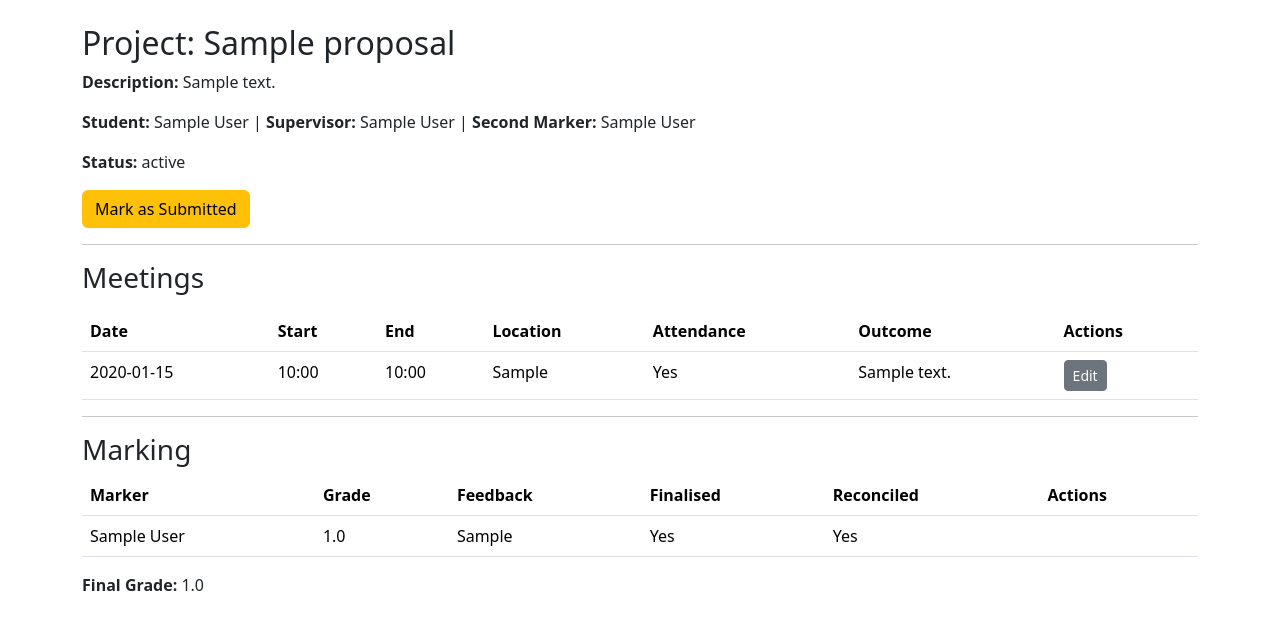
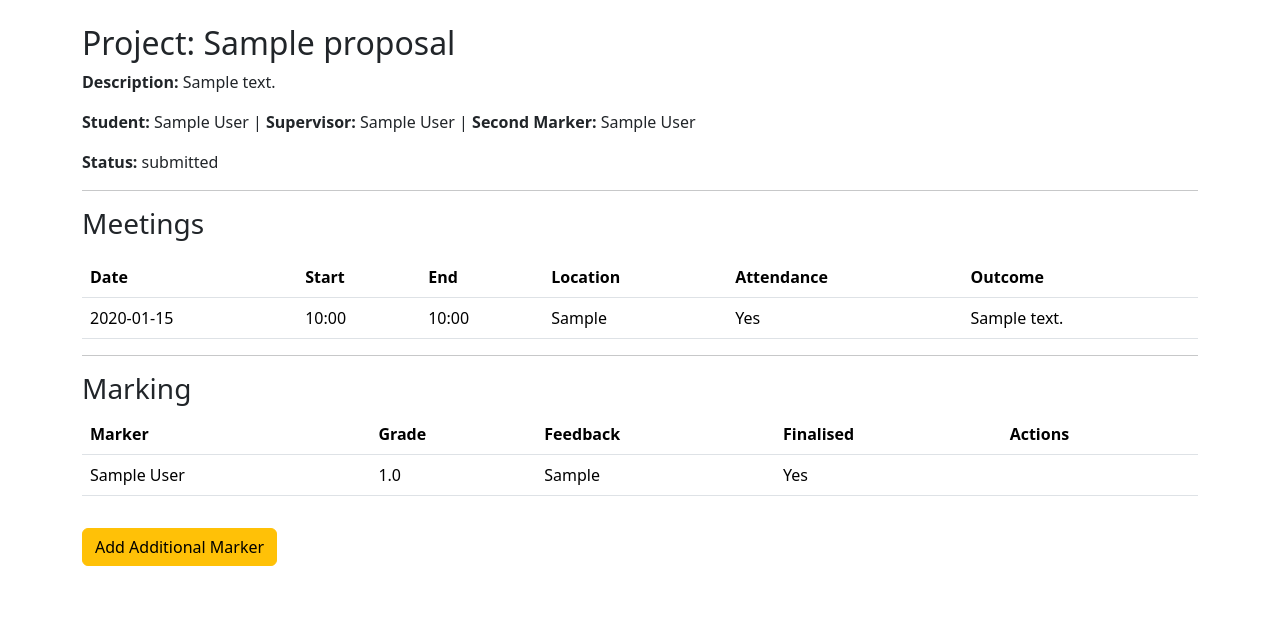
Before and after one commit to TechyByte/ECMM427, a Flask app: page /project/1 in a window 1280 px wide. Shown: the part 56-686 px from the top of the page. Run offline with Flask 3, Linux system fonts and the light colour scheme; a user stored in the database is signed in; tables that the repository leaves empty hold one stand-in row (values such as "Sample post").

Commit message:
UX improvements, proposal/project testing/validation, and marking logic

```diff
--- a/exceptions.py
+++ b/exceptions.py
@@ -15,5 +15,9 @@ class MaxProposalsReachedError(ValueError):
     pass
 
 class ProjectNotSubmittedError(ValueError):
-    # This exception is raised when a project fails to submit.
+    # This exception is raised when a project fails to submit or if an action requires a submitted project.
     pass
+
+class NoConcordantProjectMarks(ValueError):
+    #  This exception is raised when a project has no concordant marks, thus requires additional marking
+    pass
--- a/routes/project.py
+++ b/routes/project.py
@@ -2,6 +2,9 @@ from datetime import datetime
 
 from flask import Blueprint, render_template, request, redirect, url_for, flash
 from flask_login import login_required, current_user
+
+from exceptions import NoConcordantProjectMarks
+from models import User
 from models.Project import Project, ProjectStatus
 from models.Meeting import Meeting
 from models.ProjectMark import ProjectMark
@@ -16,6 +19,11 @@ def view_project(project_id):
     project = Project.query.get_or_404(project_id)
     meetings = Meeting.query.filter_by(project_id=project_id).order_by(Meeting.meeting_start).all()
     marks = ProjectMark.query.filter_by(project_id=project_id).all()
+    try:
+        _ = project.get_final_mark()
+        final_mark_is_ready = True
+    except NoConcordantProjectMarks as e:
+        final_mark_is_ready = False
     user_role = 'student' if current_user.id == project.student_id else (
         'supervisor' if current_user.id == project.supervisor_id else (
             'second_marker' if current_user.id == project.second_marker_id else (
@@ -23,7 +31,8 @@ def view_project(project_id):
     can_create_meeting = user_role == 'supervisor'
     can_mark = (current_user.is_supervisor) # TODO: and project.status == 'submitted'
     can_submit = user_role == 'student' # TODO: and project.status == 'active'
-    return render_template('project.html', project=project, meetings=meetings, marks=marks, user_role=user_role, can_create_meeting=can_create_meeting, can_mark=can_mark, can_submit=can_submit)
+    supervisors = User.query.filter_by(is_supervisor=True, active=True).all()
+    return render_template('project.html', project=project, meetings=meetings, marks=marks, user_role=user_role, can_create_meeting=can_create_meeting, can_mark=can_mark, can_submit=can_submit, final_mark_is_ready=final_mark_is_ready, supervisors=supervisors)
 
 @project_bp.route('/project/<int:project_id>/create_meeting', methods=['POST'])
 @login_required
@@ -67,20 +76,40 @@ def submit_mark(mark_id):
     mark = ProjectMark.query.get_or_404(mark_id)
     project = Project.query.get(mark.project_id)
     if current_user.id not in [project.supervisor_id, project.second_marker_id]:
-        flash('Not authorized.', 'danger')
+        flash('Not authorised.', 'danger')
         return redirect(url_for('project.view_project', project_id=project.id))
-    # TODO: Check if project is in a valid state to be marked
-    # if project.status != ProjectStatus.SUBMITTED:
-    #     flash('Project must be submitted before marking.', 'danger')
-    #     return redirect(url_for('project.view_project', project_id=project.id))
+    if project.status != ProjectStatus.SUBMITTED:
+        flash('Project must be submitted before marking.', 'danger')
+        return redirect(url_for('project.view_project', project_id=project.id))
     if mark.finalised:
         flash('Mark already finalised.', 'info')
         return redirect(url_for('project.view_project', project_id=project.id))
-    mark.grade = float(request.form.get('grade'))
+    mark.mark = float(request.form.get('grade'))
     mark.feedback = request.form.get('feedback')
     mark.finalised = True
     db.session.commit()
+    db.session.flush()
     flash('Mark submitted.', 'success')
+
+    # Post-update check for non-concordant marks
+    try:
+        project.get_final_mark()
+    except NoConcordantProjectMarks:
+        # Find the last non-concordant pair
+        finalised_marks = [m for m in project.marks if m.finalised]
+        if len(finalised_marks) >= 2 and len(finalised_marks) % 2 == 0:
+            # Sort by id to get the most recent pair
+            marks_sorted = sorted(finalised_marks, key=lambda m: m.id)
+            m1, m2 = marks_sorted[-2], marks_sorted[-1]
+            # Only create new marks if not already present for these markers
+            for marker in [m1.marker_id, m2.marker_id]:
+                exists = ProjectMark.query.filter_by(project_id=project.id, marker_id=marker, finalised=False).first()
+                if not exists:
+                    new_mark = ProjectMark(project_id=project.id, marker_id=marker)
+                    db.session.add(new_mark)
+            db.session.commit()
+            flash('Non-concordant marks detected. New marking round started for the two markers.', 'warning')
+
     return redirect(url_for('project.view_project', project_id=project.id))
 
 @project_bp.route('/project/<int:project_id>/submit', methods=['POST'])
@@ -90,11 +119,40 @@ def submit_project(project_id):
     if current_user.id != project.student_id:
         flash('Only the student can submit the project.', 'danger')
         return redirect(url_for('project.view_project', project_id=project_id))
-    # TODO: Check if project is in a valid state to be submitted
-    # if project.status != 'active':
-    #     flash('Project cannot be submitted.', 'danger')
-    #     return redirect(url_for('project.view_project', project_id=project_id))
-    # TODO: On submit, project.is_submitted = True
+    if project.status != ProjectStatus.ACTIVE:
+        flash('Project cannot be submitted if project is not active.', 'danger')
+        return redirect(url_for('project.view_project', project_id=project_id))
+    project.submitted_datetime = datetime.utcnow()
+    try:
+        db.session.commit()
+        flash('Project marked as submitted.', 'success')
+    except Exception as e:
+        db.session.rollback()
+        flash(f'Error submitting project: {e}', 'danger')
+    return redirect(url_for('project.view_project', project_id=project_id))
+
+@project_bp.route('/project/<int:project_id>/add_marker', methods=['POST'])
+@login_required
+def add_marker(project_id):
+    project = Project.query.get_or_404(project_id)
+    if not current_user.is_admin:
+        flash('Only admins can assign a second marker.', 'danger')
+        return redirect(url_for('project.view_project', project_id=project_id))
+    add_marker_id = request.form.get('add_marker_id')
+    if not add_marker_id:
+        flash('No second marker selected.', 'danger')
+        return redirect(url_for('project.view_project', project_id=project_id))
+    # Prevent assigning the supervisor as second marker
+    if int(add_marker_id) == project.supervisor_id:
+        flash('Supervisor cannot be assigned as second marker.', 'danger')
+        return redirect(url_for('project.view_project', project_id=project_id))
+    project.second_marker_id = int(add_marker_id)
+    # Create ProjectMark for second marker if not already present
+    from models.ProjectMark import ProjectMark
+    existing = ProjectMark.query.filter_by(project_id=project.id, marker_id=project.second_marker_id).first()
+    if not existing:
+        new_mark = ProjectMark(project_id=project.id, marker_id=project.second_marker_id)
+        db.session.add(new_mark)
     db.session.commit()
-    flash('NOT IMPLEMENTED: Project marked as submitted.', 'success')
+    flash('Second marker assigned successfully.', 'success')
     return redirect(url_for('project.view_project', project_id=project_id))
--- a/routes/proposal.py
+++ b/routes/proposal.py
@@ -69,8 +69,7 @@ def proposal_action(proposal_id):
         db.session.flush()  # get project.id
 
         # Create ProjectMark for supervisor
-        db.session.add(ProjectMark(project_id=project.id, marker_id=project.supervisor_id, grade=0.0, finalised=False,
-                                   is_reconciled=False))
+        db.session.add(ProjectMark(project_id=project.id, marker_id=project.supervisor_id))
 
         flash("Proposal accepted and project created.")
     elif action == "reject":
--- a/routes/user.py
+++ b/routes/user.py
@@ -2,7 +2,7 @@ from flask import Blueprint, render_template, redirect, url_for, request, flash
 from flask_login import current_user, login_required
 from werkzeug.security import generate_password_hash
 
-from models import db, User, Proposal, Project, CatalogProposal
+from models import db, User, Proposal, Project, CatalogProposal, ProjectMark
 from models.Proposal import ProposalStatus
 user_bp = Blueprint('user', __name__)
 
@@ -20,7 +20,8 @@ def home():
         # Supervisor view
         proposals = Proposal.query.filter_by(supervisor_id=user.id).all()
         projects = Project.query.filter_by(supervisor_id=user.id).all()
-        return render_template("home_supervisor.html", proposals=proposals, projects=projects)
+        marking_projects = [pm.project for pm in ProjectMark.query.filter_by(marker_id=user.id).all() if pm.project.is_submitted]
+        return render_template("home_supervisor.html", proposals=proposals, projects=projects, marking_projects=marking_projects)
 
     else:
         # Student view
--- a/templates/base.html
+++ b/templates/base.html
@@ -2,7 +2,7 @@
 <html lang="en">
 <head>
   <meta charset="UTF-8">
-  <title>{% block title %}DMC{% endblock %}</title>
+  <title>{% block title %}DMS{% endblock %}</title>
   <link href="https://cdn.jsdelivr.net/npm/bootstrap@5.3.2/dist/css/bootstrap.min.css" rel="stylesheet">
 </head>
 <div aria-live="polite" aria-atomic="true" class="position-fixed top-0 end-0 p-3" style="z-index: 1080;">
--- /dev/null
+++ b/templates/modal_create_meeting.html
@@ -0,0 +1,29 @@
+<div class="modal fade" id="createMeetingModal" tabindex="-1">
+  <div class="modal-dialog">
+    <form method="post" action="{{ url_for('project.create_meeting', project_id=project.id) }}">
+      <div class="modal-content">
+        <div class="modal-header">
+          <h5 class="modal-title">Create Meeting</h5>
+          <button type="button" class="btn-close" data-bs-dismiss="modal"></button>
+        </div>
+        <div class="modal-body">
+          <div class="mb-3">
+            <label>Start Time:</label>
+            <input type="datetime-local" name="meeting_start" class="form-control" required>
+          </div>
+          <div class="mb-3">
+            <label>End Time:</label>
+            <input type="datetime-local" name="meeting_end" class="form-control">
+          </div>
+          <div class="mb-3">
+            <label>Location:</label>
+            <input type="text" name="location" class="form-control">
+          </div>
+        </div>
+        <div class="modal-footer">
+          <button type="submit" class="btn btn-success">Create</button>
+        </div>
+      </div>
+    </form>
+  </div>
+</div>
--- /dev/null
+++ b/templates/modal_edit_meeting.html
@@ -0,0 +1,28 @@
+<div class="modal fade" id="editMeetingModal{{ meeting.id }}" tabindex="-1">
+  <div class="modal-dialog">
+    <form method="post" action="{{ url_for('project.edit_meeting', meeting_id=meeting.id) }}">
+      <div class="modal-content">
+        <div class="modal-header">
+          <h5 class="modal-title">Edit Meeting</h5>
+          <button type="button" class="btn-close" data-bs-dismiss="modal"></button>
+        </div>
+        <div class="modal-body">
+          <div class="mb-3">
+            <label>Attendance:</label>
+            <select name="attendance" class="form-select">
+              <option value="1" {% if meeting.attendance %}selected{% endif %}>Attended</option>
+              <option value="0" {% if not meeting.attendance %}selected{% endif %}>Absent</option>
+            </select>
+          </div>
+          <div class="mb-3">
+            <label>Outcome Notes:</label>
+            <textarea name="outcome_notes" class="form-control">{{ meeting.outcome_notes or '' }}</textarea>
+          </div>
+        </div>
+        <div class="modal-footer">
+          <button type="submit" class="btn btn-primary">Save</button>
+        </div>
+      </div>
+    </form>
+  </div>
+</div>
--- /dev/null
+++ b/templates/modal_mark_project.html
@@ -0,0 +1,23 @@
+<div class="modal fade" id="markModal{{ mark.id }}" tabindex="-1">
+  <div class="modal-dialog">
+    <form method="post" action="{{ url_for('project.submit_mark', mark_id=mark.id) }}">
+      <div class="modal-content">
+        <div class="modal-header">
+          <h5 class="modal-title">Submit Mark</h5>
+          <button type="button" class="btn-close" data-bs-dismiss="modal"></button>
+        </div>
+        <div class="modal-body">
+          <div class="mb-3">
+            <label>Grade (0-100):<input type="number" name="grade" min="0" max="100" step="0.01" class="form-control" value="{{ mark.mark }}" required></label>
+          </div>
+          <div class="mb-3">
+            <label>Feedback:<textarea name="feedback" class="form-control">{{ mark.feedback or '' }}</textarea></label>
+          </div>
+        </div>
+        <div class="modal-footer">
+          <button type="submit" class="btn btn-success">Submit</button>
+        </div>
+      </div>
+    </form>
+  </div>
+</div>
--- a/templates/project.html
+++ b/templates/project.html
@@ -5,7 +5,7 @@
 <p><strong>Student:</strong> {{ project.student.name }} | <strong>Supervisor:</strong> {{ project.supervisor.name }}{% if project.second_marker %} | <strong>Second Marker:</strong> {{ project.second_marker.name }}{% endif %}</p>
 <p><strong>Status:</strong> {{ project.status.value if project.status else 'N/A' }}</p>
 
-{% if can_submit %}
+{% if can_submit and not project.is_submitted %}
 <form method="post" action="{{ url_for('project.submit_project', project_id=project.id) }}">
     <button class="btn btn-warning">Mark as Submitted</button>
 </form>
@@ -16,6 +16,7 @@
 {% if can_create_meeting %}
 <button class="btn btn-primary" data-bs-toggle="modal" data-bs-target="#createMeetingModal">Create Meeting</button>
 {% endif %}
+{%  if meetings %}
 <table class="table mt-3">
     <thead>
         <tr>
@@ -25,7 +26,7 @@
             <th>Location</th>
             <th>Attendance</th>
             <th>Outcome</th>
-            <th>Actions</th>
+            {% if can_create_meeting %}<th>Actions</th>{% endif %}
         </tr>
     </thead>
     <tbody>
@@ -36,7 +37,7 @@
             <td>{{ meeting.meeting_end.strftime('%H:%M') if meeting.meeting_end else '' }}</td>
             <td>{{ meeting.location or 'unspecified' }}</td>
             <td>
-                {% if meeting.has_started %}
+                {% if meeting.has_started or meeting.attendance %}
                     {{ 'Yes' if meeting.attendance else 'No' }}
                 {% else %}
                     <span class="text-muted">tbc</span>
@@ -49,75 +50,21 @@
                     <span class="text-muted">blank</span>
                 {% endif %}
             </td>
+            {% if can_create_meeting %}
                 <td>
                     <button class="btn btn-sm btn-secondary" data-bs-toggle="modal" data-bs-target="#editMeetingModal{{ meeting.id }}">Edit</button>
                 </td>
+            {% endif %}
         </tr>
         {# Edit Meeting Modal #}
-        {# TODO: Create modal_edit_meeting.html template #}
-        <div class="modal fade" id="editMeetingModal{{ meeting.id }}" tabindex="-1">
-          <div class="modal-dialog">
-            <form method="post" action="{{ url_for('project.edit_meeting', meeting_id=meeting.id) }}">
-              <div class="modal-content">
-                <div class="modal-header">
-                  <h5 class="modal-title">Edit Meeting</h5>
-                  <button type="button" class="btn-close" data-bs-dismiss="modal"></button>
-                </div>
-                <div class="modal-body">
-                  <div class="mb-3">
-                    <label>Attendance:</label>
-                    <select name="attendance" class="form-select">
-                      <option value="1" {% if meeting.attendance %}selected{% endif %}>Attended</option>
-                      <option value="0" {% if not meeting.attendance %}selected{% endif %}>Absent</option>
-                    </select>
-                  </div>
-                  <div class="mb-3">
-                    <label>Outcome Notes:</label>
-                    <textarea name="outcome_notes" class="form-control">{{ meeting.outcome_notes or '' }}</textarea>
-                  </div>
-                </div>
-                <div class="modal-footer">
-                  <button type="submit" class="btn btn-primary">Save</button>
-                </div>
-              </div>
-            </form>
-          </div>
-        </div>
+        {% include "modal_edit_meeting.html" with context %}
     {% endfor %}
     </tbody>
 </table>
+    {% endif %}
 
 {# Create Meeting Modal #}
-{# TODO: Create modal_create_meeting.html template #}
-<div class="modal fade" id="createMeetingModal" tabindex="-1">
-  <div class="modal-dialog">
-    <form method="post" action="{{ url_for('project.create_meeting', project_id=project.id) }}">
-      <div class="modal-content">
-        <div class="modal-header">
-          <h5 class="modal-title">Create Meeting</h5>
-          <button type="button" class="btn-close" data-bs-dismiss="modal"></button>
-        </div>
-        <div class="modal-body">
-          <div class="mb-3">
-            <label>Start Time:</label>
-            <input type="datetime-local" name="meeting_start" class="form-control" required>
-          </div>
-          <div class="mb-3">
-            <label>End Time:</label>
-            <input type="datetime-local" name="meeting_end" class="form-control">
-          </div>
-          <div class="mb-3">
-            <label>Location:</label>
-            <input type="text" name="location" class="form-control">
-          </div>
-        </div>
-        <div class="modal-footer">
-          <button type="submit" class="btn btn-success">Create</button>
-        </div>
-      </div>
-    </form>
-  </div>
-</div>
+{% include "modal_create_meeting.html" with context %}
 
 <hr>
 <h3>Marking</h3>
@@ -128,7 +75,6 @@
             <th>Grade</th>
             <th>Feedback</th>
             <th>Finalised</th>
-            <th>Reconciled</th>
             <th>Actions</th>
         </tr>
     </thead>
@@ -136,47 +82,55 @@
     {% for mark in marks %}
         <tr>
             <td>{{ mark.marker.name }}</td>
-            <td>{{ mark.grade }}</td>
+            <td>{% if mark.marker.id == current_user.id or current_user.obj.is_admin or (final_mark_is_ready and current_user.id == project.student_id )%}{{ mark.mark }}{% else %}hidden{% endif %}</td>
             <td>{{ mark.feedback }}</td>
             <td>{{ 'Yes' if mark.finalised else 'No' }}</td>
-            <td>{{ 'Yes' if mark.is_reconciled else 'No' }}</td>
             <td>
                 {% if can_mark and mark.marker_id == current_user.id and not mark.finalised %}
-                <button class="btn btn-sm btn-primary" data-bs-toggle="modal" data-bs-target="#markModal{{ mark.id }}">Submit Mark</button>
+                <button class="btn btn-sm btn{% if not project.is_submitted %}-outline{% endif %}-primary" data-bs-toggle="modal" data-bs-target="#markModal{{ mark.id }}" {% if not project.is_submitted %}disabled{% endif %}>Submit Mark</button>
                 {% endif %}
             </td>
         </tr>
         {# Mark Modal #}
-        {# TODO: Create modal_mark_project.html template #}
-        <div class="modal fade" id="markModal{{ mark.id }}" tabindex="-1">
+        {% include "modal_mark_project.html" with context %}
+    {% endfor %}
+    </tbody>
+</table>
+
+{% if final_mark_is_ready %}
+<p><strong>Final Grade:</strong> {{ project.get_final_mark() }}</p>
+{% endif %}
+
+{# Add Second Marker Button for Admin if odd number of marks #}
+{% if project.marks|length % 2 != 0 and current_user.obj.is_admin %}
+  <button class="btn btn-warning mt-3" data-bs-toggle="modal" data-bs-target="#addMarkerModal">Add Additional Marker</button>
+  <!-- Add Second Marker Modal -->
+  <div class="modal fade" id="addMarkerModal" tabindex="-1">
     <div class="modal-dialog">
-            <form method="post" action="{{ url_for('project.submit_mark', mark_id=mark.id) }}">
+      <form method="post" action="{{ url_for('project.add_marker', project_id=project.id) }}">
         <div class="modal-content">
           <div class="modal-header">
-                  <h5 class="modal-title">Submit Mark</h5>
+            <h5 class="modal-title">Assign Second Marker</h5>
             <button type="button" class="btn-close" data-bs-dismiss="modal"></button>
           </div>
           <div class="modal-body">
             <div class="mb-3">
-                    <label>Grade (0-100):</label>
-                    <input type="number" name="grade" min="0" max="100" step="0.01" class="form-control" value="{{ mark.grade }}" required>
-                  </div>
-                  <div class="mb-3">
-                    <label>Feedback:</label>
-                    <textarea name="feedback" class="form-control">{{ mark.feedback or '' }}</textarea>
+              <label for="add_marker_id">Select additional marker:</label>
+              <select name="add_marker_id" class="form-select" required>
+                {% for supervisor in supervisors %}
+                  {% if supervisor.id != project.supervisor_id %}
+                    <option value="{{ supervisor.id }}">{{ supervisor.name }}</option>
+                  {% endif %}
+                {% endfor %}
+              </select>
             </div>
           </div>
           <div class="modal-footer">
-                  <button type="submit" class="btn btn-success">Submit</button>
+            <button type="submit" class="btn btn-success">Assign</button>
           </div>
         </div>
       </form>
     </div>
   </div>
-    {% endfor %}
-    </tbody>
-</table>
-
-<p><strong>Final Grade:</strong> {{ project.get_final_grade() or 'Pending' }}</p>
-
+{% endif %}
 {% endblock %}
```
Also changed, not shown: models/Project.py (+56 -10 lines), models/ProjectMark.py (+11 -6 lines), models/User.py (+37 -31 lines), templates/home_supervisor.html (+15 -1 lines), tests/test_proposal.py (+105 -2 lines). Lines whose indentation alone changed are shown as unchanged.
